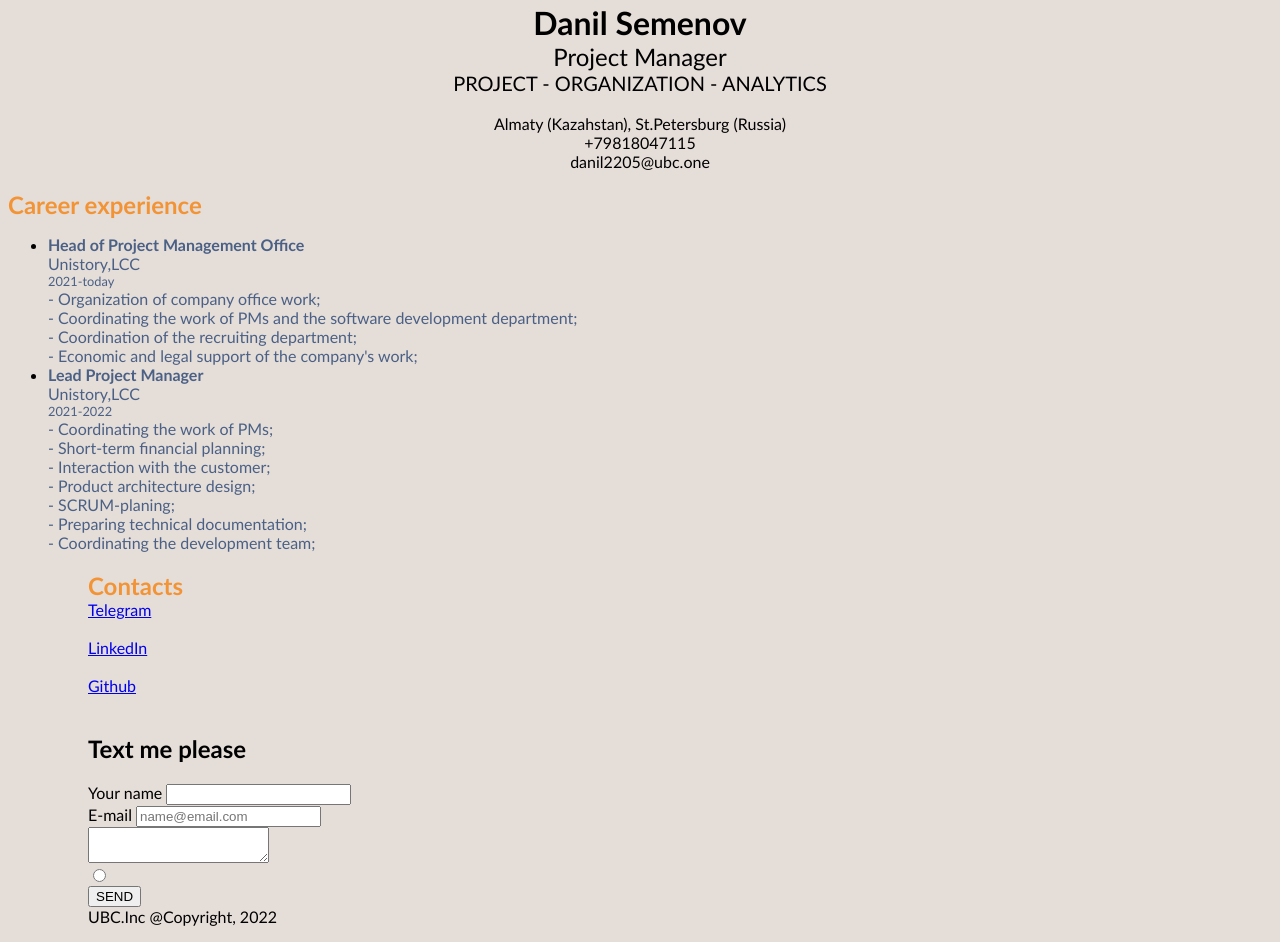
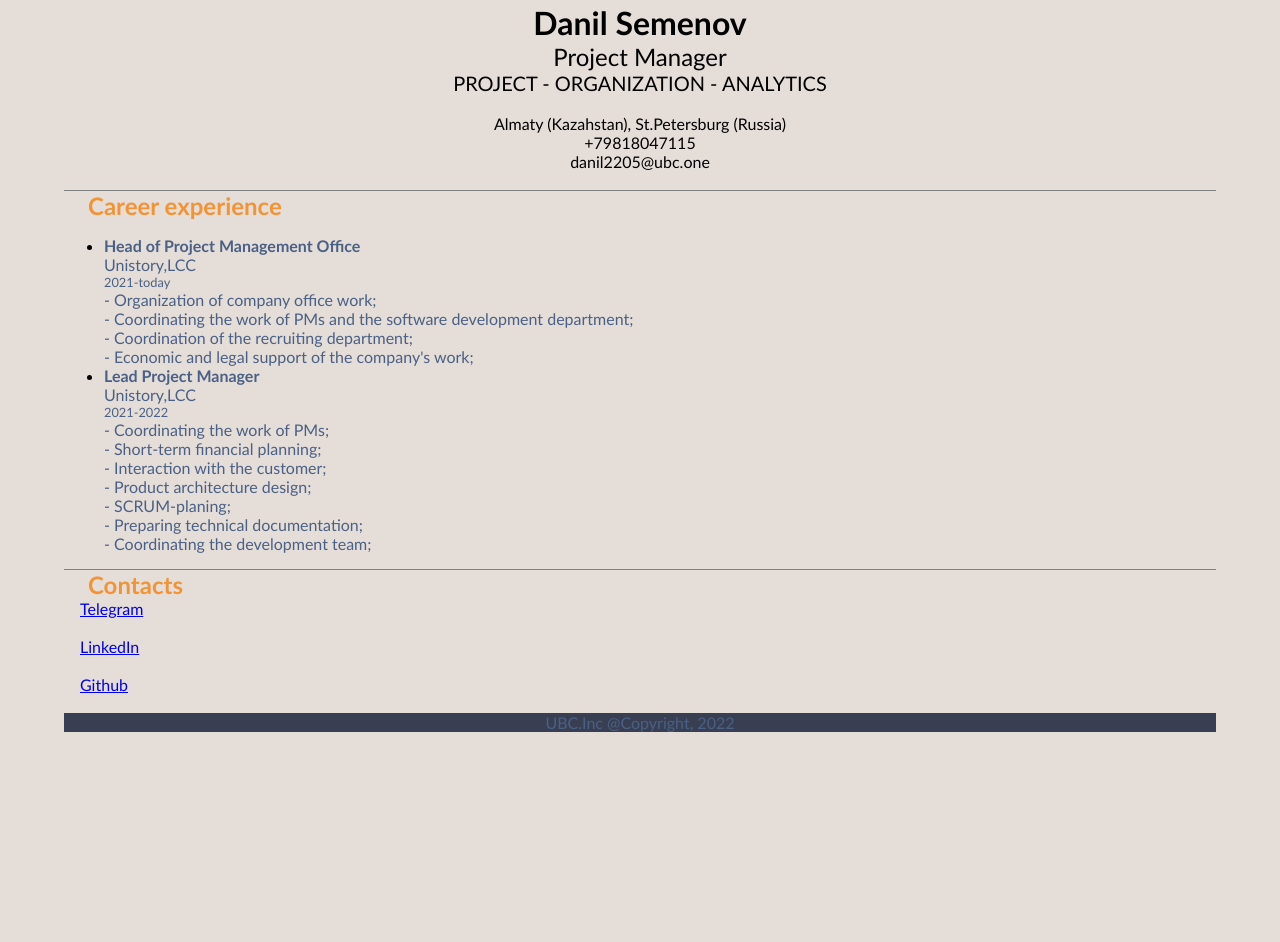
Before and after one commit to danilsPM/DS_website, a plain HTML site: page index.html in a window 1280 px wide. Shown: the part 561-1503 px from the top of the page. After the commit the page ends 1301 px from the top, so only its background shows below. Drawn offline with Linux system fonts and the light colour scheme.

Commit message:
some css changes

```diff
--- a/css/style.css
+++ b/css/style.css
@@ -1,6 +1,8 @@
 body{
 	background-color:#dacfc7b0;
 	font-family: 'Trebuchet MS', 'Lucida Sans Unicode', 'Lucida Grande', 'Lucida Sans', Arial, sans-serif;
+	margin-left: 4em;
+	margin-right: 4em;
 }
 .intro{
 	font-style: normal;
@@ -26,6 +28,10 @@ body{
 	font-weight: bolder;
 	color:#F29436;
 	text-decoration: none;
+	padding-left: 1em;
+	border-top-style:solid;
+	border-top-width:0.05em;
+	border-color: gray;
 }
 .jobtitle{
     font-size: 1em;
@@ -54,3 +60,11 @@ body{
 	text-align: justify;
 	text-decoration: none;
 }
+.social{
+	padding-left: 1em;
+}
+.footer{
+	background-color:#393F52;
+	color:#4A6085;
+	text-align: center;
+}
--- a/index.html
+++ b/index.html
@@ -40,6 +40,7 @@
 </br>
 	 <!--Experience-->
 		<div class="subheading">Career experience</div>
+		<div class="experience">
 			<ul>
 				<li>
 					<div class="jobtitle">Head of Project Management Office</div>
@@ -66,8 +67,8 @@
 						- Coordinating the development team;</br>
 					</div>
 				</li>
-			<ul>
-<br />
+			</ul>
+		</div>
 	<!-- Contacts -->
 		<div class="subheading">Contacts</div>
 		<div class="social">
@@ -86,35 +87,10 @@
 			</a>
 		</div>
 <br/>
-	<!-- <table border="2">
-		<tr bgcolor="blue">
-		   <td>Pie</td>
-		   <td>Meet</td>
-		   <td>Potatos</td>
-		</tr>
-		<tr>
-			<td>One</td>
-			<td>Two</td>
-			<td>Tree ;)</td>
-		 </tr>
-	 </table>
-	 <br /> -->
-	 <h2>Text me please</h2>
-	 <form>
-		<label>Your name</label>
-		<input id="user" name="username" type="text" /><br />
-		<label>E-mail</label>
-		<input id="url" name="e-mail" type="e-mail" placeholder="name@email.com" required/><br />
-		<textarea name="message"></textarea><br />
-		<input name="choise" type="radio" value="Confirm" /><br />
-		<input type="submit" value="SEND" class="submit" />
-	 </form>
-	 <!-- <div class="section">
-		<h2>Some videos</h2><br />
-		<iframe src="https://youtube.com/watch?v=nWBCHjyT3bg"></iframe>
-	 </div> -->
 	 <footer>
-		<div>UBC.Inc @Copyright, 2022  </div>
+		<div class="footer">
+			<div>UBC.Inc @Copyright, 2022  </div>
+		</div>
 	 </footer>
 </body>
 </html>
```
